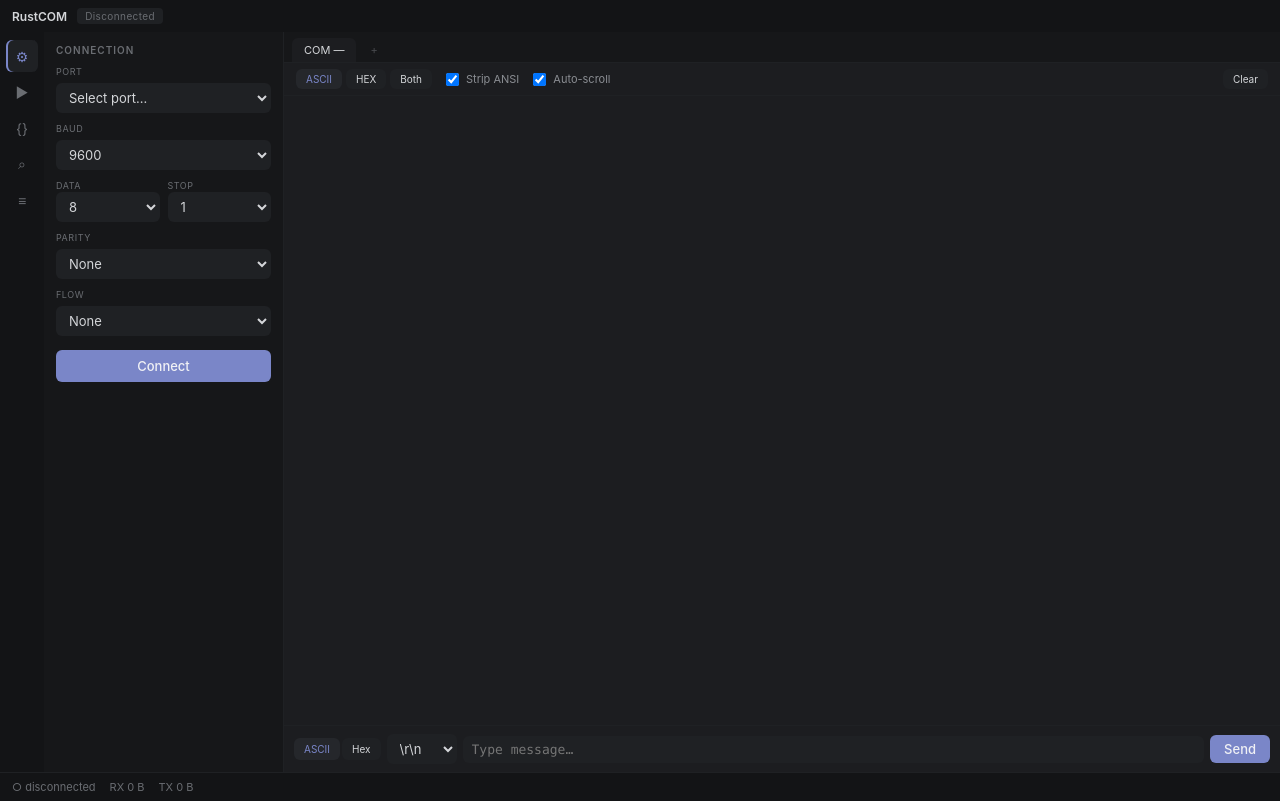
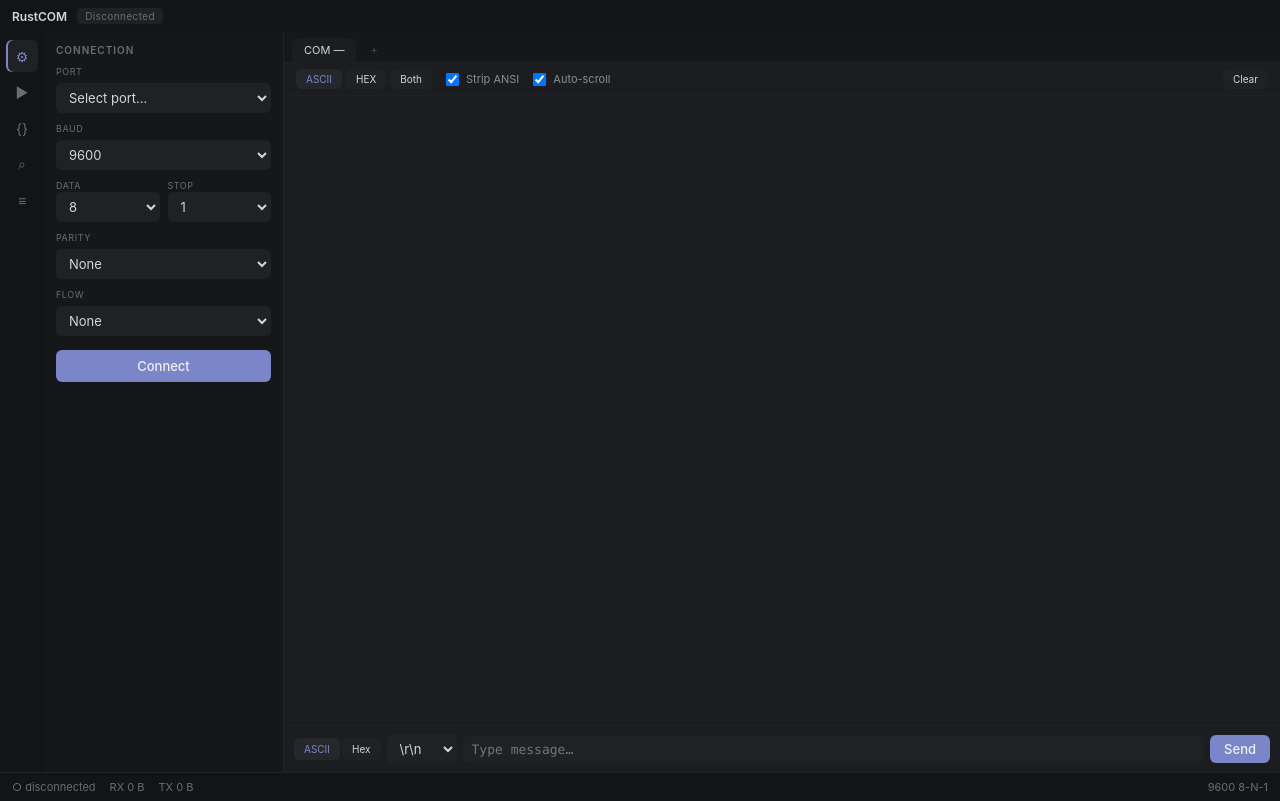
Before and after one commit to willherr72/RustCOM, a Svelte app: page / in a window 1280 px wide. Built offline with nearby package versions, Linux system fonts and the light colour scheme.

Commit message:
feat(ui): status bar shows live RX/TX + settings

```diff
--- a/src/App.svelte
+++ b/src/App.svelte
@@ -14,6 +14,18 @@
 
   onMount(() => startPolling());
   onDestroy(() => stopPolling());
+
+  function dataLabel(d: string) {
+    return ({ five: "5", six: "6", seven: "7", eight: "8" } as const)[d as "five" | "six" | "seven" | "eight"];
+  }
+
+  function stopLabel(s: string) {
+    return ({ one: "1", two: "2" } as const)[s as "one" | "two"];
+  }
+
+  function parityLabel(p: string) {
+    return ({ none: "N", even: "E", odd: "O" } as const)[p as "none" | "even" | "odd"];
+  }
 </script>
 
 <div class="app">
@@ -36,7 +48,13 @@
       <SendRow />
     </main>
   </div>
-  <StatusBar />
+  <StatusBar
+    connected={$activeTab.state === "connected"}
+    portName={$activeTab.config.port_name}
+    rxBytes={$activeTab.rxBytes}
+    txBytes={$activeTab.txBytes}
+    settingsLabel={`${$activeTab.config.baud_rate} ${dataLabel($activeTab.config.data_bits)}-${parityLabel($activeTab.config.parity)}-${stopLabel($activeTab.config.stop_bits)}`}
+  />
 </div>
 
 <style>
```
